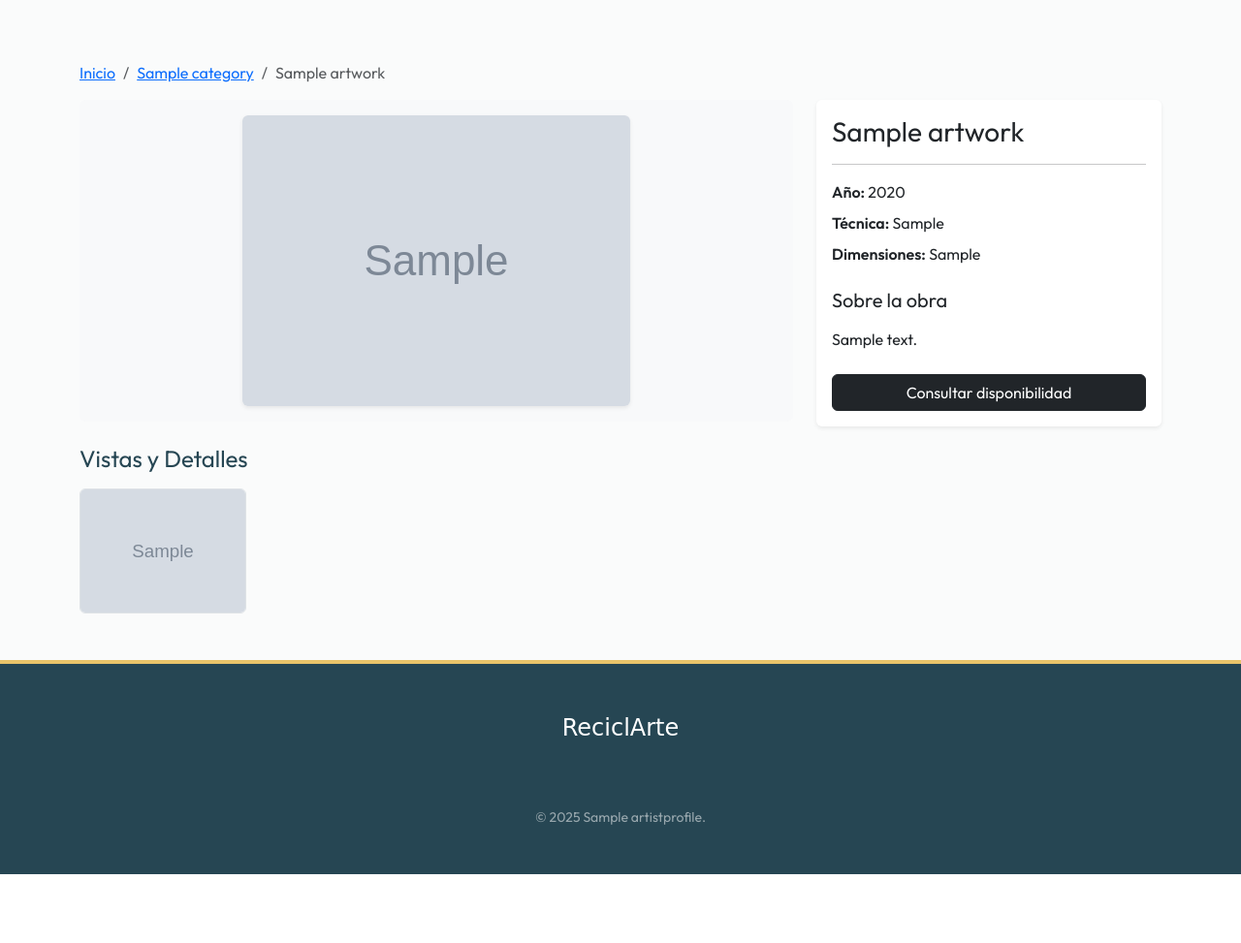
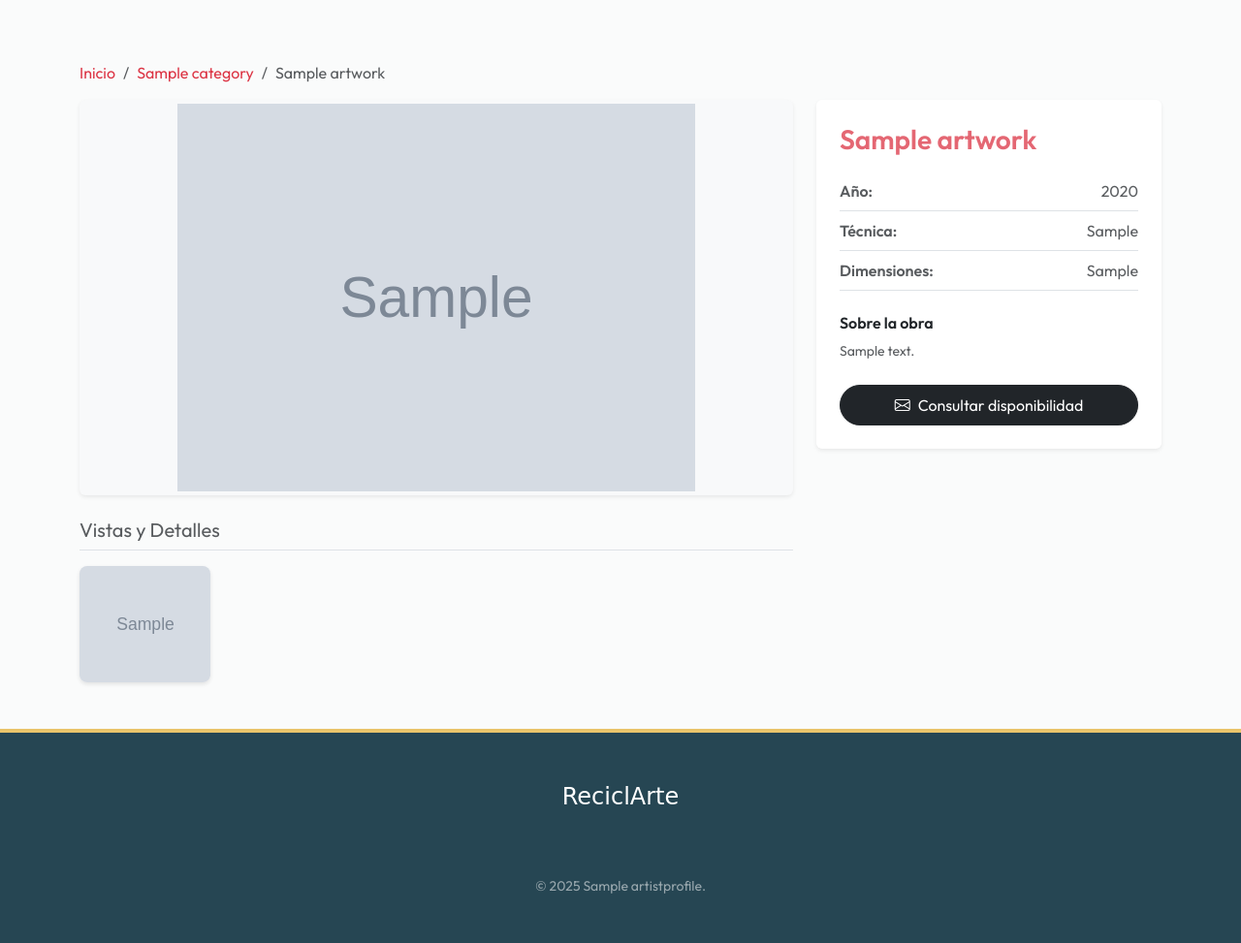
Before and after one commit to Solounod/art-portfolio, a Django app: a page that uses src/templates/portfolio/artwork_detail.html in a window 1280 px wide. Shown: the part 65-1038 px from the top of the page at 97% size. Before the commit the page ends 967 px from the top, so only its background shows below. Run offline with Django 5.2, Linux system fonts and the light colour scheme; tables that the repository leaves empty hold one stand-in row (values such as "Sample post"); grey boxes marked "Sample" are stand-in pictures; some web fonts are replaced.

Commit message:
feat/templeate artwork_detail fix images

```diff
--- a/src/static/mycss/main.css
+++ b/src/static/mycss/main.css
@@ -180,3 +180,130 @@
     .card:hover .zoom-effect { transform: scale(1.08); }
 
     .tracking-wide { letter-spacing: 2px; }
+
+
+/*----- artwork.html display photo --------------*/
+    /* 1. Grid Uniforme (Cuadrados perfectos) */
+    .gallery-grid {
+        display: grid;
+        grid-template-columns: repeat(auto-fill, minmax(120px, 1fr));
+        gap: 15px;
+    }
+
+    /* Contenedor de cada item */
+    .gallery-item {
+        position: relative;
+        height: 120px;
+        border-radius: 8px;
+        overflow: hidden;
+        cursor: pointer;
+        background-color: #f8f9fa;
+        box-shadow: 0 2px 4px rgba(0,0,0,0.1);
+    }
+
+    /* Imagen ajustada */
+    .gallery-img {
+        width: 100%;
+        height: 100%;
+        object-fit: cover;
+        transition: transform 0.5s ease;
+    }
+
+    .gallery-item:hover .gallery-img {
+        transform: scale(1.1);
+    }
+
+    /* 2. OVERLAY HOVER (El efecto oscuro con la lupa) */
+    .hover-overlay {
+        position: absolute;
+        top: 0; left: 0; width: 100%; height: 100%;
+        background-color: rgba(0, 0, 0, 0.4); /* Fondo negro semitransparente */
+        display: flex;
+        align-items: center;
+        justify-content: center;
+        opacity: 0;
+        transition: opacity 0.3s ease;
+    }
+
+    /* Al pasar el mouse sobre el contenedor (sea main o grid), mostrar overlay */
+    .photo-container:hover .hover-overlay,
+    .gallery-item:hover .hover-overlay {
+        opacity: 1;
+    }
+
+    /* 3. LIGHTBOX MEJORADO */
+    .lightbox-overlay {
+        position: fixed;
+        top: 0; left: 0; width: 100%; height: 100%;
+        background: rgba(0,0,0,0.92); /* Fondo un poco más oscuro */
+        z-index: 9999;
+        display: flex;
+        justify-content: center;
+        align-items: center;
+        /* Estado inicial: Oculto */
+        opacity: 0;
+        visibility: hidden;
+        pointer-events: none;
+        transition: opacity 0.3s ease;
+        padding: 20px; /* Padding para que la imagen no toque los bordes */
+    }
+
+    /* Clase .active que usa tu JS para mostrarlo */
+    .lightbox-overlay.active {
+        opacity: 1;
+        visibility: visible;
+        pointer-events: auto;
+    }
+
+    #zoomImgDisplay {
+        /* Dimensiones máximas agresivas para que ocupe pantalla */
+        max-height: 95vh;
+        max-width: 95vw;
+        width: auto;
+        height: auto;
+
+        /* Aseguramos que no se vea minúscula si la imagen es pequeña */
+        min-width: 300px;
+
+        object-fit: contain;
+        border-radius: 4px;
+
+        /* Sombra fuerte para resaltar sobre el fondo negro */
+        box-shadow: 0 0 50px rgba(0,0,0,0.8);
+
+        /* Animación de entrada con "pop" */
+        transform: scale(0.9);
+        opacity: 0;
+        transition: transform 0.4s cubic-bezier(0.19, 1, 0.22, 1), opacity 0.4s ease;
+    }
+
+    /* En móviles, permitimos que ocupe el ancho completo */
+    @media (max-width: 768px) {
+        #zoomImgDisplay {
+            width: 100%;
+            min-width: auto; /* Resetear min-width en móviles muy pequeños */
+        }
+    }
+
+    .lightbox-overlay.active #zoomImgDisplay {
+        transform: scale(1);
+        opacity: 1;
+    }
+
+    .close-lightbox {
+        position: absolute;
+        top: 20px; right: 30px;
+        background: none;
+        border: none;
+        color: white;
+        font-size: 3rem;
+        cursor: pointer;
+        z-index: 10000;
+        line-height: 1;
+        opacity: 0.7;
+        transition: opacity 0.2s;
+    }
+    .close-lightbox:hover {
+        opacity: 1;
+        color: var(--color-secondary);
+    }
--- a/src/templates/portfolio/artwork_detail.html
+++ b/src/templates/portfolio/artwork_detail.html
@@ -4,70 +4,85 @@
 
 {% block content %}
 <div class="container my-5">
+    <!-- Breadcrumb -->
     <nav aria-label="breadcrumb">
         <ol class="breadcrumb">
-            <li class="breadcrumb-item"><a href="{% url 'portfolio:home' %}">Inicio</a></li>
+            <li class="breadcrumb-item "><a class="text-decoration-none link-offset-0 link-opacity-50-hover link-danger" href="{% url 'portfolio:home' %}">Inicio</a></li>
             <li class="breadcrumb-item">
-                <a href="{% url 'portfolio:category_detail' artwork.category.slug %}">{{ artwork.category.name }}</a>
+                <a class="text-decoration-none link-offset-0 link-opacity-50-hover link-danger" href="{% url 'portfolio:category_detail' artwork.category.slug %}">{{ artwork.category.name }}</a>
             </li>
             <li class="breadcrumb-item active" aria-current="page">{{ artwork.title }}</li>
         </ol>
     </nav>
 
     <div class="row">
+        <!-- COLUMNA IZQUIERDA: Galería -->
         <div class="col-lg-8">
-            <div class="mb-4 text-center bg-light p-3 rounded">
-                <img src="{{ artwork.cover_image.url }}" class="img-fluid rounded shadow-sm" alt="{{ artwork.title }}" style="max-height: 600px;">
+            <!-- Imagen Principal (Cover) -->
+            <div class="mb-4 text-center bg-light p-1 rounded shadow-sm overflow-hidden position-relative photo-container js-zoom-trigger"
+                 data-img-url="{{ artwork.cover_image.url }}"
+                 style="cursor: pointer;">
+
+                <img src="{{ artwork.cover_image.url }}"
+                     class="img-fluid rounded"
+                     alt="{{ artwork.title }}"
+                     style="max-height: 400px; width: 100%; object-fit: contain;">
+
+                <!-- Icono Lupa -->
+                <div class="hover-overlay">
+                    <i class="bi bi-zoom-in text-white fs-1"></i>
+                </div>
             </div>
+
+            <!-- Detalles -->
             {% if artwork.images.exists %}
-            <h4 class="mb-3">Vistas y Detalles</h4>
-            <div class="row row-cols-2 row-cols-md-4 g-3">
+            <h5 class="mb-3 text-muted border-bottom pb-2">Vistas y Detalles</h5>
+
+            <div class="gallery-grid">
                 {% for img_obj in artwork.images.all %}
-                <div class="col">
-                    <a href="#" data-bs-toggle="modal" data-bs-target="#modalGallery{{ img_obj.id }}">
-                        <img src="{{ img_obj.image.url }}" class="img-fluid rounded border hover-shadow" alt="Detalle">
-                    </a>
-                </div>
-
-                <div class="modal fade" id="modalGallery{{ img_obj.id }}" tabindex="-1" aria-hidden="true">
-                    <div class="modal-dialog modal-lg modal-dialog-centered">
-                        <div class="modal-content">
-                            <div class="modal-body p-0">
-                                <img src="{{ img_obj.image.url }}" class="w-100" alt="Zoom">
-                                {% if img_obj.caption %}
-                                    <div class="p-2 text-center text-muted small">{{ img_obj.caption }}</div>
-                                {% endif %}
-                            </div>
-                        </div>
+                <div class="gallery-item js-zoom-trigger" data-img-url="{{ img_obj.image.url }}">
+                    <img src="{{ img_obj.image.url }}" class="gallery-img" alt="Detalle">
+                    <div class="hover-overlay">
+                        <i class="bi bi-zoom-in text-white fs-3"></i>
                     </div>
                 </div>
                 {% endfor %}
             </div>
             {% endif %}
         </div>
-        <div class="col-lg-4">
-            <div class="card border-0 shadow-sm sticky-top" style="top: 100px;">
-                <div class="card-body">
-                    <h1 class="h3 card-title">{{ artwork.title }}</h1>
-                    <hr>
-                    <ul class="list-unstyled">
-                        <li class="mb-2"><strong>Año:</strong> {{ artwork.year }}</li>
-                        <li class="mb-2"><strong>Técnica:</strong> {{ artwork.technique }}</li>
+
+        <!-- COLUMNA DERECHA -->
+        <div class="col-lg-4 mt-4 mt-lg-0">
+            <div class="card border-0 shadow-sm sticky-top" style="top: 100px; z-index: 10;">
+                <div class="card-body p-4">
+                    <h1 class="h3 card-title fw-bold text-danger opacity-75">{{ artwork.title }}</h1>
+                    <div class="h-1 w-25 bg-secondary mb-4 rounded"></div>
+
+                    <ul class="list-unstyled mb-4 text-muted">
+                        <li class="mb-2 d-flex justify-content-between border-bottom pb-2">
+                            <strong>Año:</strong> <span>{{ artwork.year }}</span>
+                        </li>
+                        <li class="mb-2 d-flex justify-content-between border-bottom pb-2">
+                            <strong>Técnica:</strong> <span class="text-end">{{ artwork.technique }}</span>
+                        </li>
                         {% if artwork.dimensions %}
-                        <li class="mb-2"><strong>Dimensiones:</strong> {{ artwork.dimensions }}</li>
+                        <li class="mb-2 d-flex justify-content-between border-bottom pb-2">
+                            <strong>Dimensiones:</strong> <span>{{ artwork.dimensions }}</span>
+                        </li>
                         {% endif %}
                     </ul>
 
-                    <div class="mt-4">
-                        <h5>Sobre la obra</h5>
-                        <p class="card-text text-muted">
-                            {{ artwork.description|linebreaks }}
+                    <div class="mb-4">
+                        <h5 class="fw-bold h6">Sobre la obra</h5>
+                        <p class="card-text text-muted small" style="line-height: 1.6;">
+                            {{ artwork.description|linebreaksbr }}
                         </p>
                     </div>
+
                     {% if site_profile.contact_email %}
-                    <div class="d-grid mt-4">
-                        <a href="mailto:{{ site_profile.contact_email }}?subject=Consulta sobre: {{ artwork.title }}" class="btn btn-dark">
-                            Consultar disponibilidad
+                    <div class="d-grid gap-2">
+                        <a href="mailto:{{ site_profile.contact_email }}?subject=Consulta sobre: {{ artwork.title }}" class="btn btn-dark rounded-pill py-2">
+                            <i class="bi bi-envelope me-2"></i>Consultar disponibilidad
                         </a>
                     </div>
                     {% endif %}
@@ -76,4 +91,10 @@
         </div>
     </div>
 </div>
+<!-- LIGHTBOX -->
+<div class="lightbox-overlay" id="zoomImgBox">
+    <button class="close-lightbox" id="closeBtn">&times;</button>
+    <img src="" id="zoomImgDisplay" alt="Zoom Preview">
+</div>
+
 {% endblock %}
```
Also changed, not shown: src/static/myjs/main.js (+51 -0 lines), src/templates/portfolio/home.html (+4 -4 lines).
